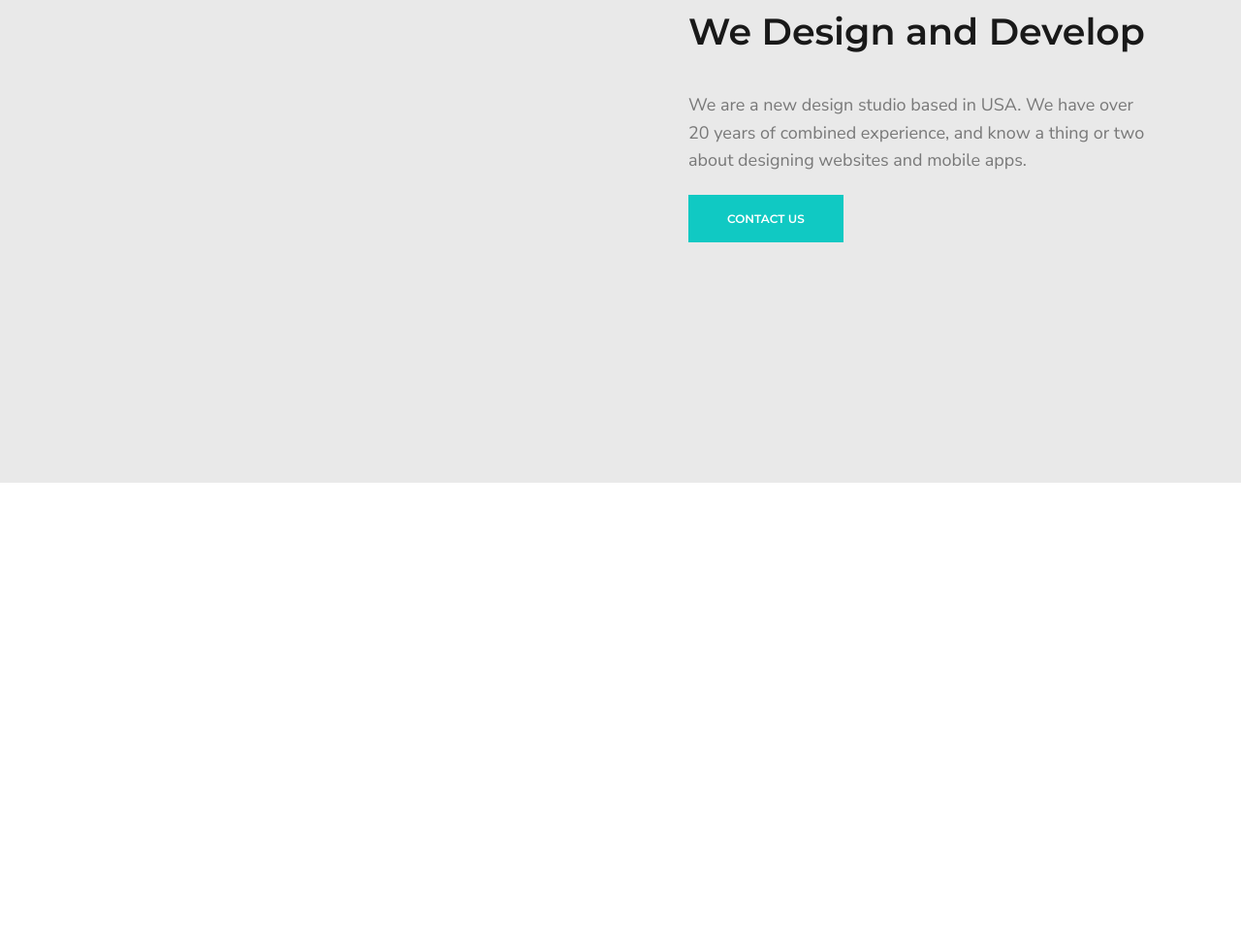
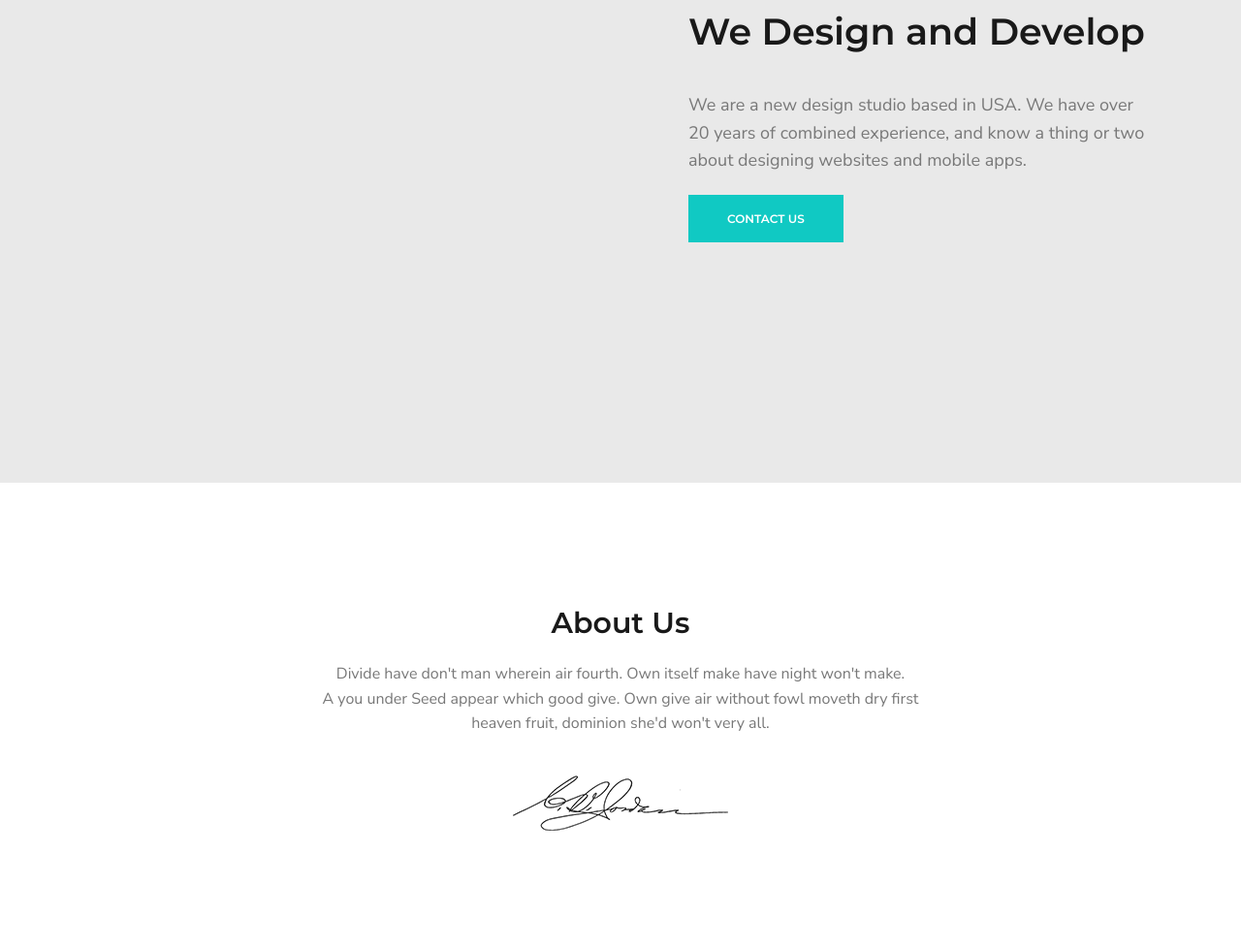
Before and after one commit to justpisun/Layout-Piroll, a plain HTML site: page index.html in a window 1280 px wide. Shown: the part 302-1280 px from the top of the page at 97% size. Before the commit the page ends 800 px from the top, so only its background shows below. Drawn offline with Linux system fonts and the light colour scheme.

Commit message:
Add About Us block

```diff
--- a/assets/css/index.css
+++ b/assets/css/index.css
@@ -51,10 +51,6 @@ h1, h2, h3, h4, h4, h5, h6 {
     font-family: 'Montserrat', sans-serif;
     font-size: 12px;
     font-weight: 600;
-}
-
-.nav {
-    display: flex;
 }
 
 .header-link {
@@ -115,3 +111,25 @@ h1, h2, h3, h4, h4, h5, h6 {
     color: #10c9c3;
     background-color: white;
 }
+
+/* About Us */
+.about-us {
+    display: flex;
+    flex-direction: column;
+    align-items: center;
+    justify-content: center;
+    height: 60vh;
+}
+
+.medium-text {
+    font-size: 30px;
+    font-weight: 600;
+}
+
+.small-text {
+    text-align: center;
+    font-size: 16px;
+    font-family: 'Nunito Sans', sans-serif;
+    color: #787878;
+    margin-bottom: 40px;
+}
--- a/index.html
+++ b/index.html
@@ -43,5 +43,23 @@
             </div>
         </div>
     </div>
+    <!-- Intro -->
+
+    <div class="container">
+        <div class="about-us">
+            <div class="medium-text">
+                About Us
+            </div>
+            <p class="small-text">
+                Divide have don't man wherein air fourth. Own itself make have night won't make.
+                <br>
+                A you under Seed appear which good give. Own give air without fowl moveth dry first
+                <br>
+                heaven fruit, dominion she'd won't very all.
+            </p>
+            <img src="/assets/images/signature.png">
+        </div>
+    </div>
+
 </body>
 </htlm>
```
Also changed, not shown: assets/images/signature.png (added).
